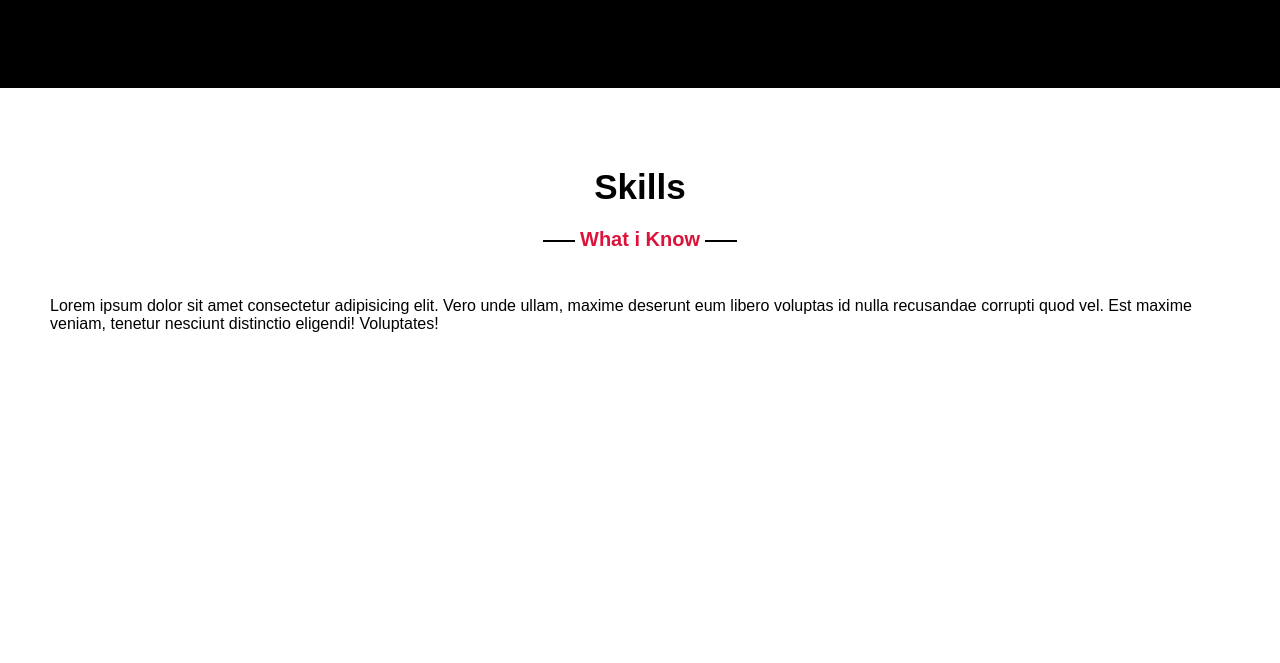
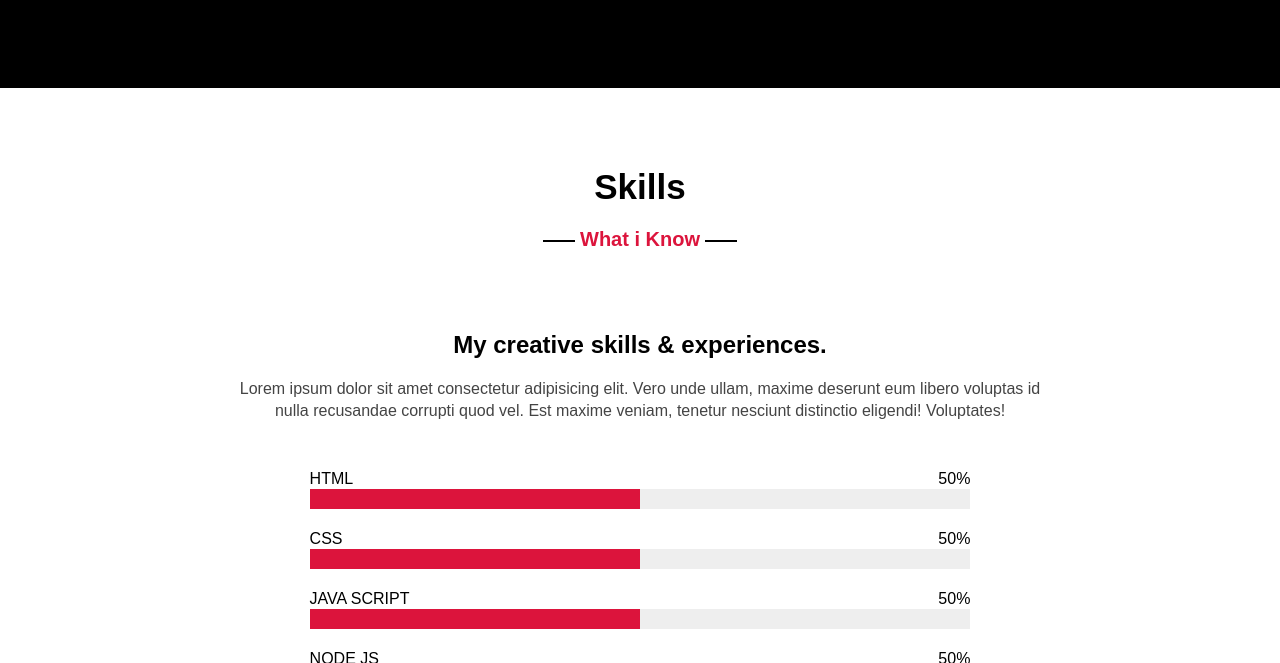
Before and after one commit to yousef-shaban/MYPortfolio, a plain HTML site: page index.html in a window 1280 px wide. Shown: the part 1916-2579 px from the top of the page. Drawn offline with Linux system fonts and the light colour scheme.

Commit message:
finish skills section and remain the js

```diff
--- a/index.html
+++ b/index.html
@@ -144,13 +144,45 @@
 
             <div class="skill-section">
                 <div class="des">
+                    <h2>My creative skills & experiences.</h2>
                     <p>Lorem ipsum dolor sit amet consectetur adipisicing elit. Vero unde ullam, maxime deserunt eum libero voluptas id nulla recusandae corrupti quod vel. Est maxime veniam, tenetur nesciunt distinctio eligendi! Voluptates!</p>
                 </div>
-                <div class="skills">
-                    <div class="bar"><span class="html"></span></div>
-                    <div class="bar"><span class="css"></span></div>
-                    <div class="bar"><span class="js"></span></div>
-                    <div class="bar"><span class="nodejs"></span></div>
+                <div class="skills-bars">
+
+                    <div class="bar">
+
+                        <div class="info">
+                            <span class="sk-name">HTML</span>
+                            <span class="sk-per">50%</span>
+                        </div>
+
+                        <span class="html" style="width: 50%;"></span>
+                    </div>
+                    <div class="bar">
+                        <div class="info">
+                            <span class="sk-name">CSS</span>
+                            <span class="sk-per">50%</span>
+                        </div>
+
+                        <span class="css" style="width: 50%;"></span>
+                    </div>
+                    <div class="bar">
+                        <div class="info">
+                            <span class="sk-name">JAVA SCRIPT</span>
+                            <span class="sk-per">50%</span>
+                        </div>
+
+                        <span class="js" style="width: 50%;"></span>
+                    </div>
+                    <div class="bar">
+                        <div class="info">
+                            <span class="sk-name">NODE JS</span>
+                            <span class="sk-per">50%</span>
+                        </div>
+
+                        <span class="nodejs" style="width: 50%;"></span>
+                    </div>
+
                 </div>
             </div>
         </div>
--- a/style/style.css
+++ b/style/style.css
@@ -503,11 +503,97 @@ body {
 
 .skill-section
 {
-    padding-top: 30px;
+    padding-top: 60px;
+    display: flex;
+    justify-content: space-between;
+}
+.skill-section .des
+{
+    width: 50%;
+}
+.skill-section .des h2
+{
 
+}
+.skill-section .des p
+{
+    color: #444;
+    line-height: 1.4;
+}
+
+.skill-section .skills-bars
+{
+    width: 45%;
+    display: flex;
+    flex-direction: column;
+    align-items: center;
+    justify-content: space-between;
+}
+
+.skill-section .skills-bars .bar
+{
+    width: 80%;
+    height: 20px;
+    background-color: #eee;
+    /* overflow: hidden; */
+    margin-bottom: 40px;
+    padding: 0;
+    position: relative;
+}
+.skill-section .skills-bars .bar> span::before
+{
+    content: "";
+    top: 0;
+    left:0;
+    height: 100%;
+    width: 50%;
+    background-color: var(--main-color);
+    display: block;
+}
+
+.skill-section .skills-bars .bar > span
+{
+
+    display: block;
+    height: 100%;
+    width: 50%;
+    background-color: var(--main-color);
 }
 
 
+.skill-section .skills-bars .bar .info
+{
+    position: absolute;
+    display: flex;
+    justify-content: space-between;
+    width: 100%;
+    bottom: 100%;
+    left: 0;
+}
+.skill-section .skills-bars .bar .info span
+{
+    display: block;
+}
+
+
+@media(min-width: 900px)
+{
+    .skill-section {
+        display: flex;
+        flex-direction: column;
+        /* justify-content: space-between; */
+        align-items: center;
+    }
+    .skill-section .des {
+        width: 70%;
+        text-align: center;
+        padding-bottom: 50px
+    }
+    .skill-section .skills-bars
+    {
+        width: 70%;
+    }
+}
 /* end skills */
 
 
```
